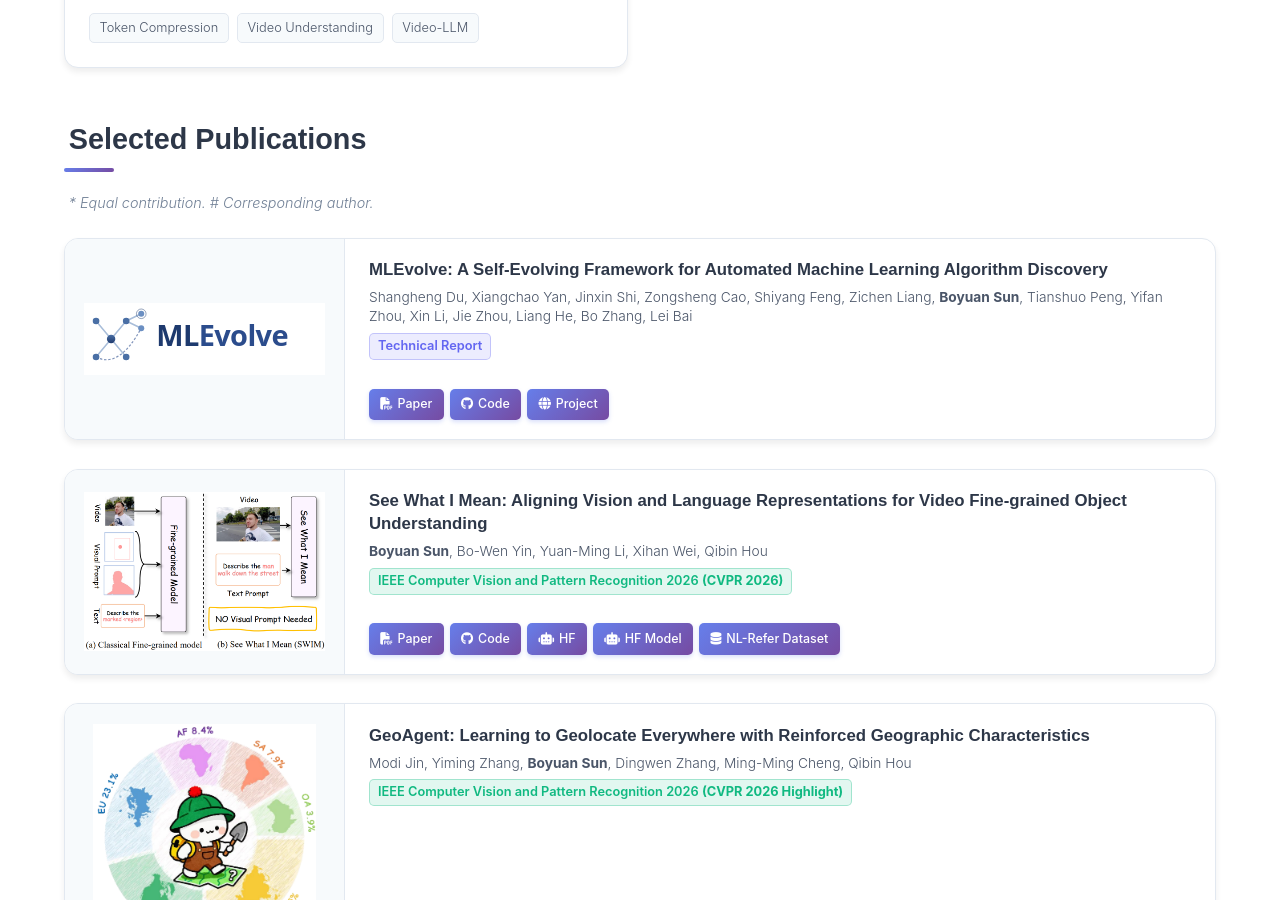
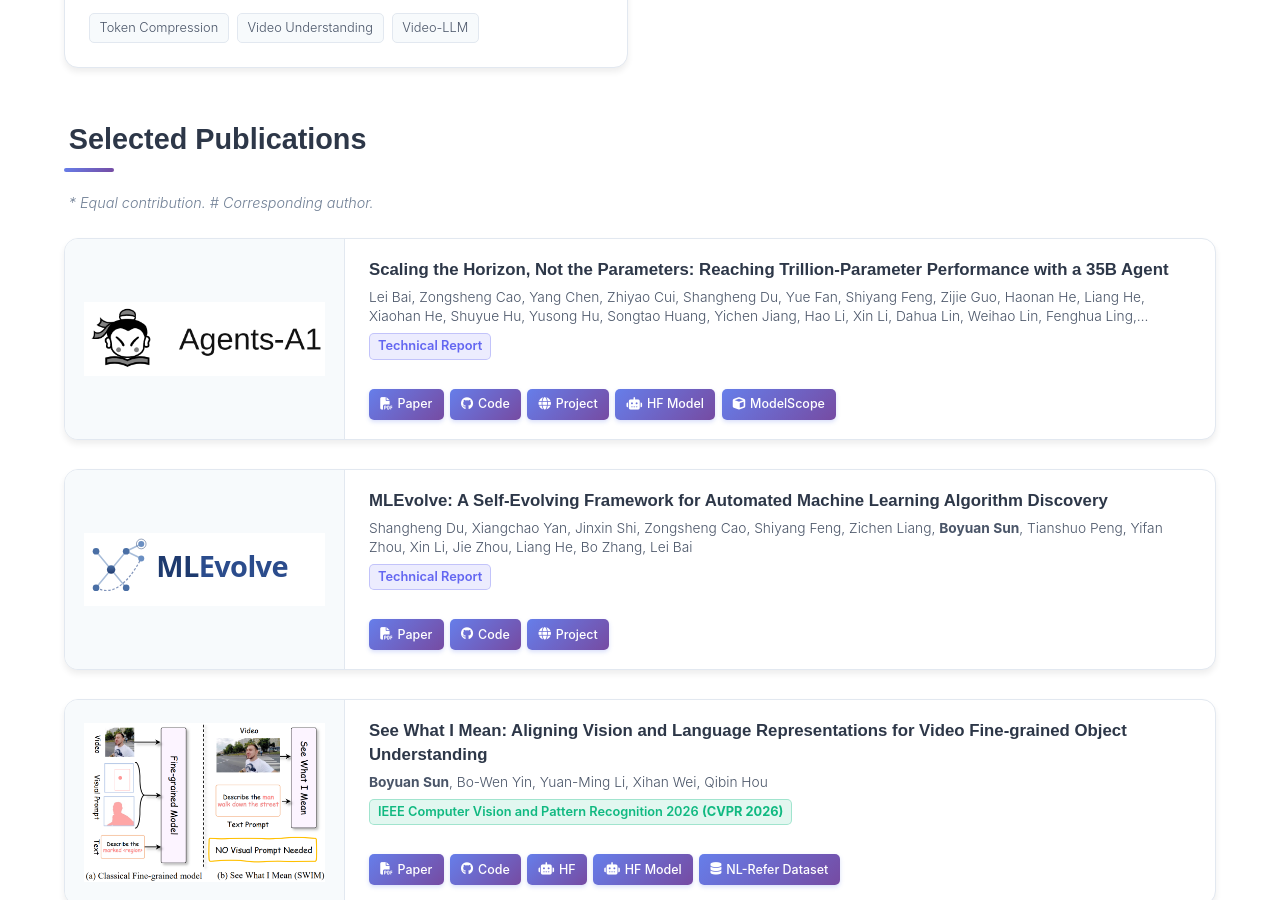
Before and after one commit to BBBBchan/BBBBchan.github.io, a Jekyll site: the page built from index.html, in a window 1280 px wide and 900 px high, scrolled down 1115 px. Built offline with Jekyll 4.4.1, drawn with Linux system fonts in a browser that asks for light colours; nearby versions of some CDN libraries.

Commit message:
Add Agents-A1 technical report; update CV PDFs
- Add Agents-A1 (Scaling the Horizon, Not the Parameters) as a technical report
- Render ModelScope link in publication template
- Refresh CN & EN CV files

```diff
--- a/index.html
+++ b/index.html
@@ -4,6 +4,19 @@ profile_picture:
   src: /assets/img/boyuansun.png
   alt: website picture
 items:
+- title: Scaling the Horizon, Not the Parameters&#58; Reaching Trillion-Parameter Performance with a 35B Agent
+  image:
+    src: assets/img/work/Agent_A1.png
+    alt: arxiv
+  author: Lei Bai, Zongsheng Cao, Yang Chen, Zhiyao Cui, Shangheng Du, Yue Fan, Shiyang Feng, Zijie Guo, Haonan He, Liang He, Xiaohan He, Shuyue Hu, Yusong Hu, Songtao Huang, Yichen Jiang, Hao Li, Xin Li, Dahua Lin, Weihao Lin, Fenghua Ling, Dongrui Liu, Zhuo Liu, Wenjie Lou, Runmin Ma, Chunjiang Mu, Haoyang Peng, Tianshuo Peng, Jinxin Shi, Luohe Shi, <b>Boyuan Sun</b>, Zelin Tan, Shengji Tang, Yan Teng, Qianyi Wang, Xiaosong Wang, Yiming Wu, Yi Xie, Xiangchao Yan, Jingqi Ye, Peng Ye, Fangchen Yu, Jiakang Yuan, Bihao Zhan, Bo Zhang, Chen Zhang, Shufei Zhang, Shuaiyu Zhang, Wenlong Zhang, Yiqun Zhang, Junpeng Zhao, Zhijie Zhong, Bowen Zhou, Yuhao Zhou
+  pubname: Technical Report
+  pubtype: report
+  paper: https://arxiv.org/abs/2606.30616
+  code: https://github.com/InternScience/Agents-A1
+  project: https://internscience.github.io/Agents-A1/
+  hf_model: https://huggingface.co/collections/InternScience/agents-a1
+  modelscope: https://modelscope.cn/models/InternScience/Agents-A1
+  bibtex:
 - title: MLEvolve&#58; A Self-Evolving Framework for Automated Machine Learning Algorithm Discovery
   image:
     src: assets/img/work/mlevolve.svg
@@ -999,6 +1012,12 @@ items:
               </a>
             {% endif %}
 
+            {% if item.modelscope and item.modelscope != "" %}
+              <a href="{{ item.modelscope }}" class="pub-link" target="_blank" rel="noopener">
+                <i class="fa-solid fa-cube"></i> ModelScope
+              </a>
+            {% endif %}
+
             {% if item.dataset and item.dataset != "" %}
               <a href="{{ item.dataset }}" class="pub-link" target="_blank" rel="noopener">
                 <i class="fa-solid fa-database"></i> NL-Refer Dataset
```
Also changed, not shown: assets/img/work/Agent_A1.png (added), 2 other files.
